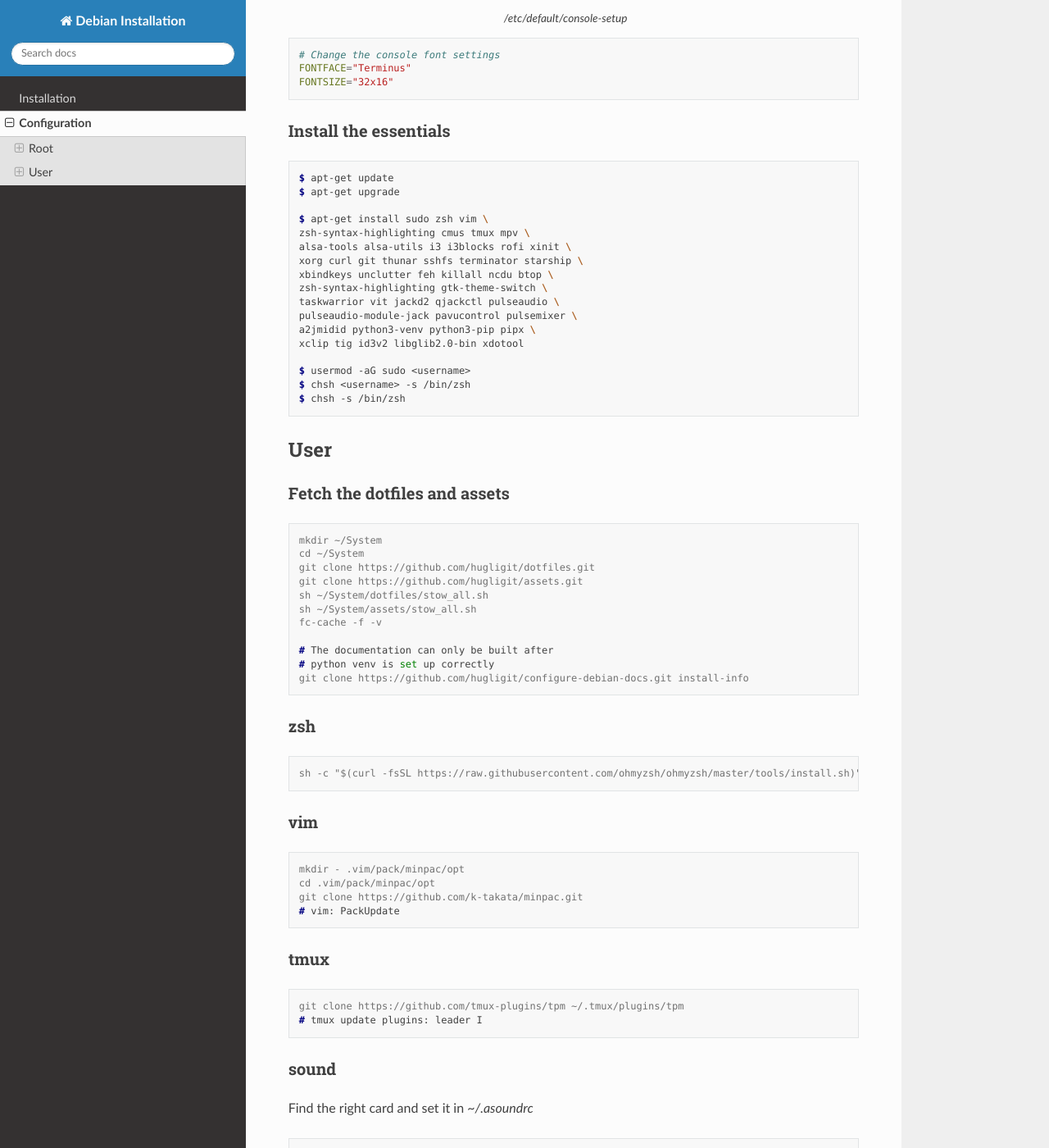
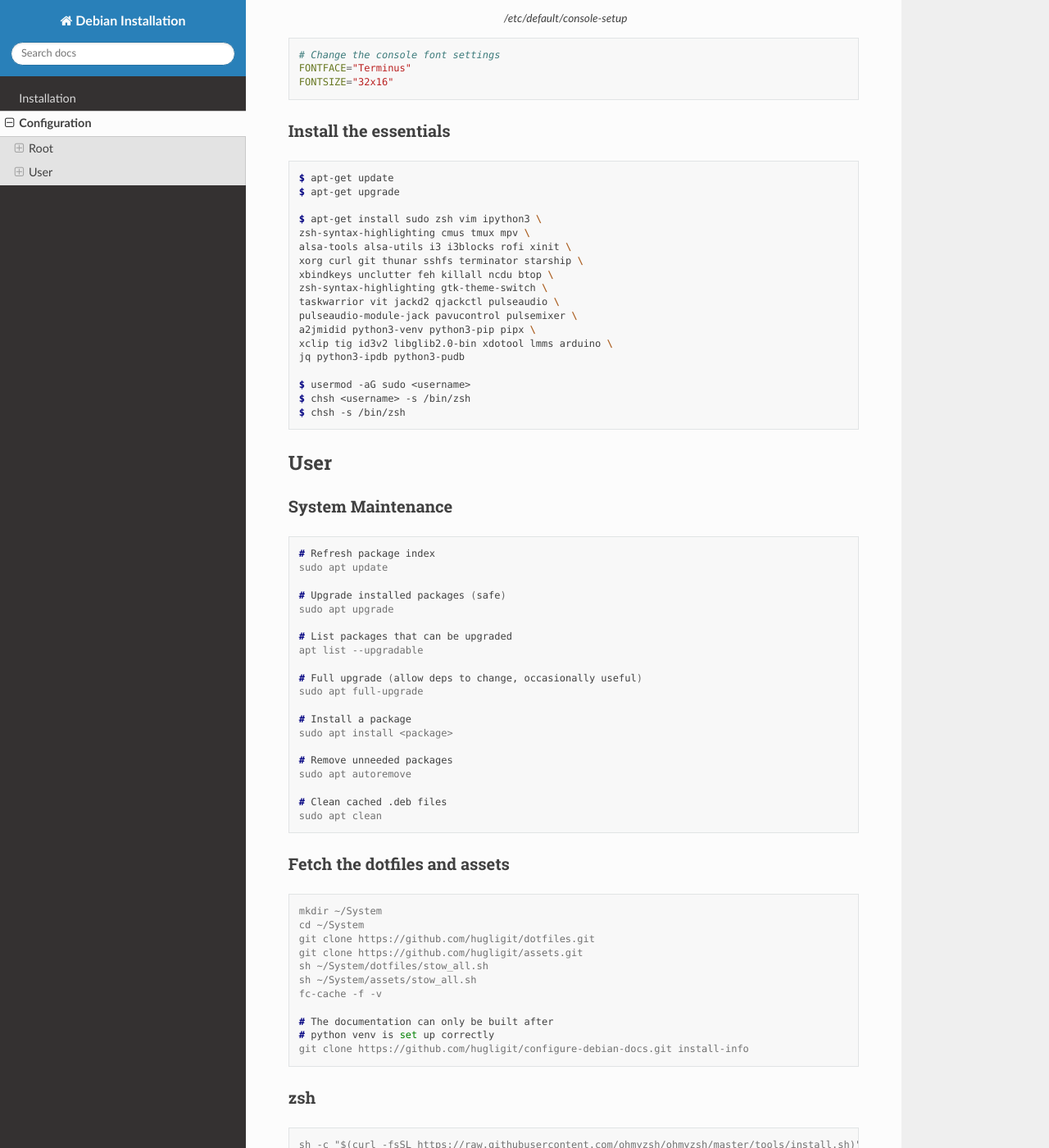
Before and after one commit to hugligit/installations, a Sphinx documentation site: the page built from source/configuration.rst, in a window 1280 px wide and 1400 px high, scrolled down 525 px. Shown: the whole window at 82% size. Built offline with Sphinx 7.4.7 and the Read the Docs theme 3.1.0, drawn with Linux system fonts in a browser that asks for light colours; some of the changed text lies outside the part shown.

Commit message:
added commands for upgrading system packagings

```diff
--- a/source/configuration.rst
+++ b/source/configuration.rst
@@ -38,7 +38,7 @@ Install the essentials
    $ apt-get update
    $ apt-get upgrade
 
-   $ apt-get install sudo zsh vim \
+   $ apt-get install sudo zsh vim ipython3 \
    zsh-syntax-highlighting cmus tmux mpv \
    alsa-tools alsa-utils i3 i3blocks rofi xinit \
    xorg curl git thunar sshfs terminator starship \
@@ -47,7 +47,8 @@ Install the essentials
    taskwarrior vit jackd2 qjackctl pulseaudio \
    pulseaudio-module-jack pavucontrol pulsemixer \
    a2jmidid python3-venv python3-pip pipx \
-   xclip tig id3v2 libglib2.0-bin xdotool
+   xclip tig id3v2 libglib2.0-bin xdotool lmms arduino \
+   jq python3-ipdb python3-pudb
 
    $ usermod -aG sudo <username>
    $ chsh <username> -s /bin/zsh
@@ -56,6 +57,35 @@ Install the essentials
 
 User
 ^^^^
+
+System Maintenance
+""""""""""""""""""
+
+.. code-block:: console
+
+   # Refresh package index
+   sudo apt update
+
+   # Upgrade installed packages (safe)
+   sudo apt upgrade
+
+   # List packages that can be upgraded
+   apt list --upgradable
+
+   # Full upgrade (allow deps to change, occasionally useful)
+   sudo apt full-upgrade
+
+   # Install a package
+   sudo apt install <package>
+
+   # Remove unneeded packages
+   sudo apt autoremove
+
+   # Clean cached .deb files
+   sudo apt clean
+
+
+
 
 Fetch the dotfiles and assets
 """""""""""""""""""""""""""""
@@ -126,6 +156,12 @@ midi bridge between jack and alsa.
    pactl load-module module-jack-source
    # send PA to Jack sink in pavucontrol
    a2jmidid -e
+
+.. code-block:: console
+
+   # I line-in must be heard on speakers
+   pactl load-module module-loopback latency_msec=1
+
 
 python virtual environments
 """""""""""""""""""""""""""
```
